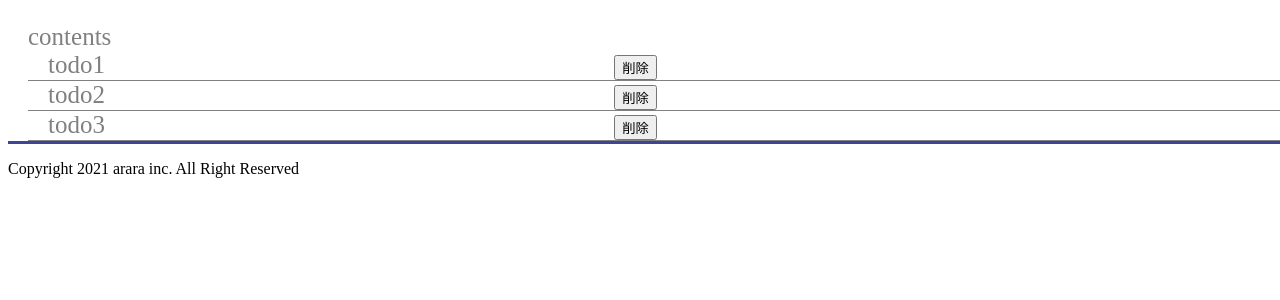
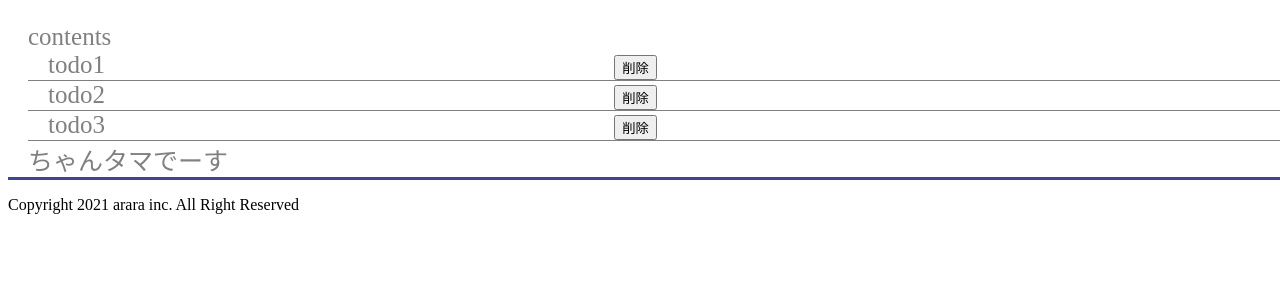
Before and after one commit to arara-ichihara/arara-todo, a Django app: page /araraTodoApp/ in a window 1280 px wide. Shown: the part 48-348 px from the top of the page. Run offline with Django 3.2, Linux system fonts and the light colour scheme.

Commit message:
ちゃんたまテスト

```diff
--- a/araraTodo/araraTodoApp/templates/araraTodoApp/index.html
+++ b/araraTodo/araraTodoApp/templates/araraTodoApp/index.html
@@ -28,6 +28,7 @@
             <button>削除</button>
         </li>
       </div>
+      <p>ちゃんタマでーす</p>
     </main>
     <!-- メイン終了 -->
     <!-- フッター -->
```
